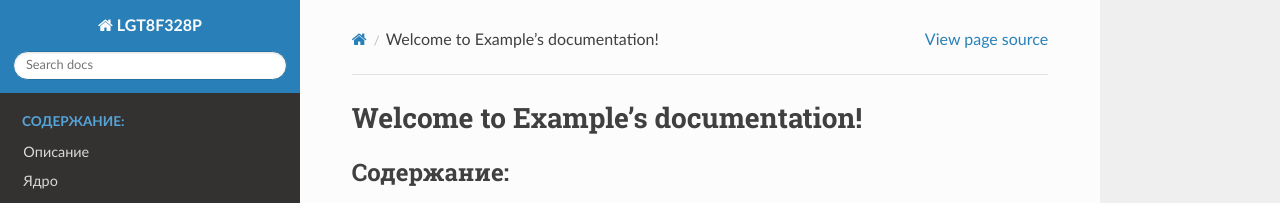
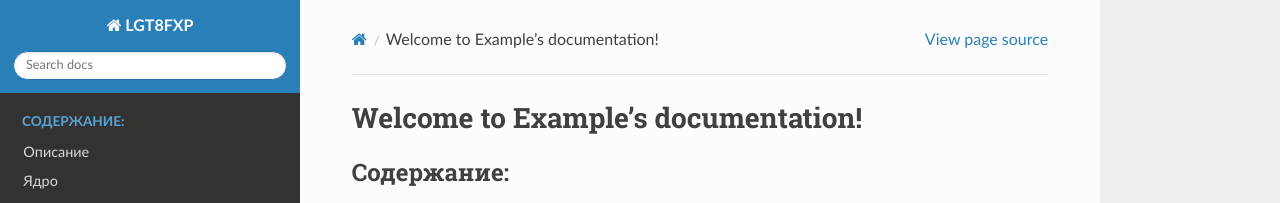
Before and after one commit to b-oleg/LGT8FXP, a Sphinx documentation site: the page built from doc/index.rst, in a window 1280 px wide. Shown: the top 203 px of the page. Built offline with Sphinx 7.4.7 and the Read the Docs theme 3.1.0, drawn with Linux system fonts in a browser that asks for light colours.

Commit message:
Update conf.py

```diff
--- a/doc/conf.py
+++ b/doc/conf.py
@@ -6,7 +6,7 @@
 # -- Project information -----------------------------------------------------
 # https://www.sphinx-doc.org/en/master/usage/configuration.html#project-information
 
-project = 'LGT8F328P'
+project = 'LGT8FXP'
 copyright = 'b-oleg'
 author = 'b-oleg'
 release = '0.1'
```
